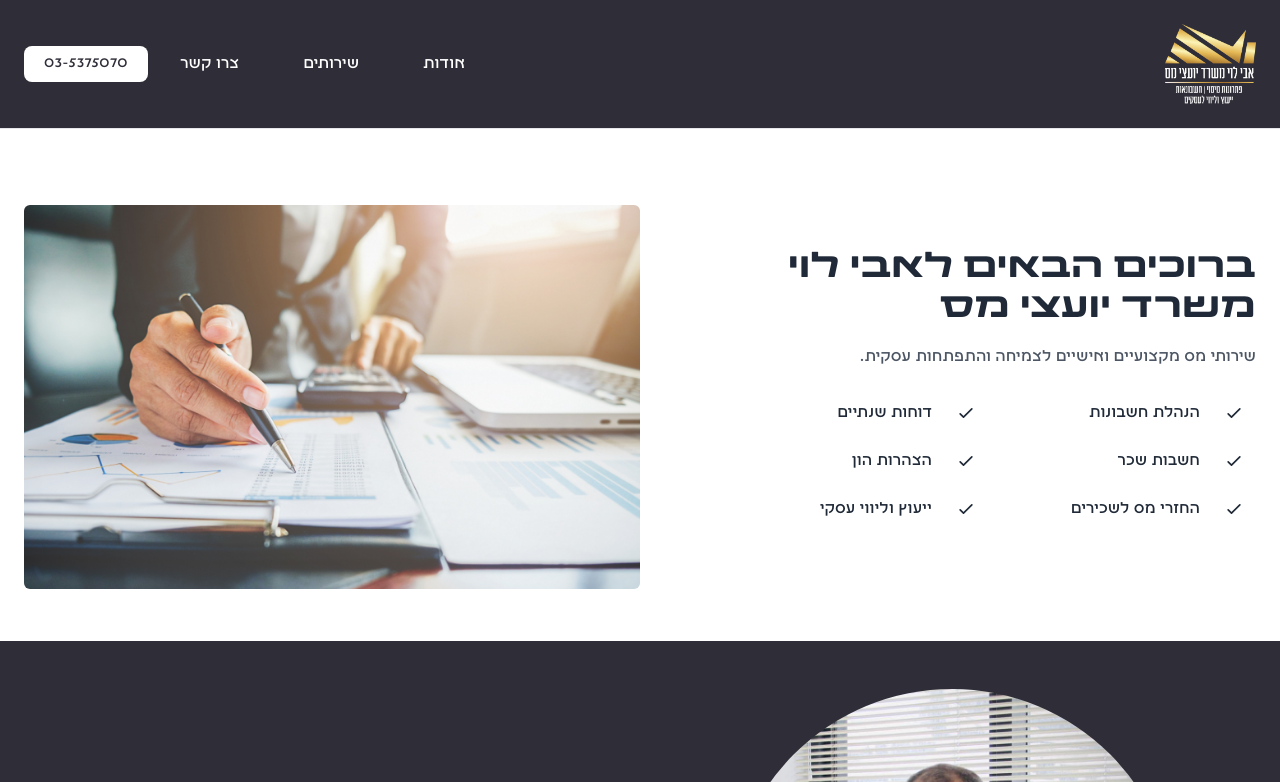
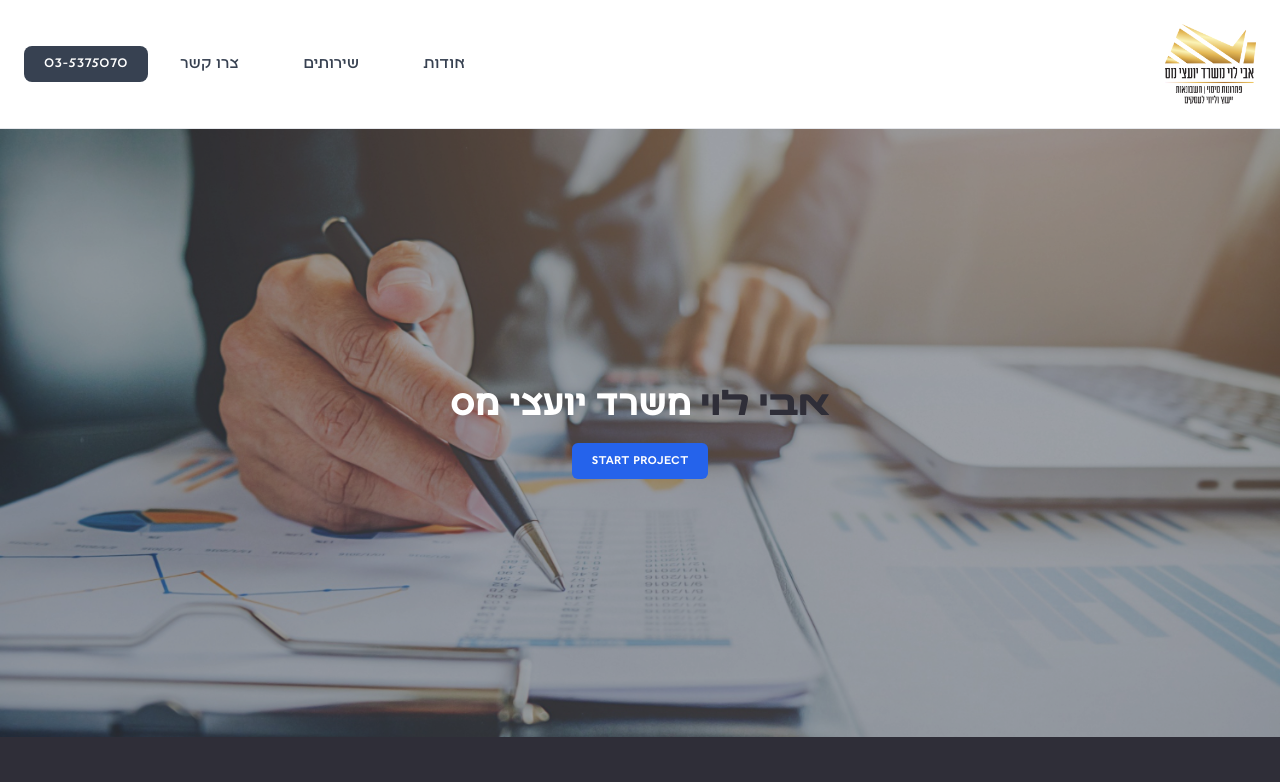
Before and after one commit to yuvalnsn/avi-tax-website, a website: page build/index.html in a window 1280 px wide. Shown: the top 782 px of the page. Drawn offline with nearby package versions, Linux system fonts and the light colour scheme.

Commit message:
changed hero

```diff
--- a/build/index.html
+++ b/build/index.html
@@ -62,11 +62,11 @@
 
 <header class="bg-white dark:bg-gray-900">
     <!--    navbar-->
-    <nav x-data="{ isOpen: false }" class="border-b bg-greyNew dark:border-gray-700">
+    <nav x-data="{ isOpen: false }" class="border-b dark:border-gray-700">
         <div class="container px-6 py-6 mx-auto lg:flex lg:justify-between lg:items-center">
             <div class="flex items-center justify-between">
                 <a href="#">
-                    <img class="w-auto h-20 sm:h-20" src="assets/avilogowhite.png" alt="">
+                    <img class="w-auto h-20 sm:h-20" src="assets/AviLevi_Logo.png" alt="">
                 </a>
 
                 <!-- Mobile menu button -->
@@ -91,16 +91,16 @@
             <div x-cloak :class="[isOpen ? 'translate-x-0 opacity-100 ' : 'opacity-0']"
                  class="absolute inset-x-0 z-20 w-full px-6 py-4 transition-all duration-300 ease-in-out bg-white shadow-md lg:bg-transparent lg:dark:bg-transparent lg:shadow-none dark:bg-gray-900 lg:mt-0 lg:p-0 lg:top-0 lg:relative lg:w-auto lg:opacity-100 lg:translate-x-0 lg:flex lg:items-center">
                 <div class="flex flex-col space-y-8 lg:flex-row lg:items-center lg:space-y-0 lg:-px-8">
-                    <a class="block font-medium text-white dark:text-gray-200 lg:mx-8 hover:text-gray-900 dark:hover:text-gray-400 hover:underline"
+                    <a class="block font-medium text-gray-700 dark:text-gray-200 lg:mx-8 hover:text-gray-900 dark:hover:text-gray-400 hover:underline"
                        href="#about">אודות</a>
-                    <a class="block font-medium text-white dark:text-gray-200 lg:mx-8 hover:text-gray-900 dark:hover:text-gray-400 hover:underline"
+                    <a class="block font-medium text-gray-700 dark:text-gray-200 lg:mx-8 hover:text-gray-900 dark:hover:text-gray-400 hover:underline"
                        href="#services">שירותים</a>
                     <a href="#contact"
-                       class="block font-medium text-white dark:text-gray-200 lg:mx-8 hover:text-gray-900 dark:hover:text-gray-400 hover:underline"
+                       class="block font-medium text-gray-700 dark:text-gray-200 lg:mx-8 hover:text-gray-900 dark:hover:text-gray-400 hover:underline"
                     >צרו קשר</a>
 
                     <a href="tel:03-5375070">
-                        <button class="flex items-center justify-center px-5 py-2 text-sm font-medium tracking-wide text-center text-greyNew capitalize transition-colors duration-300 transform bg-white rounded-lg hover:bg-gray-600 focus:outline-none focus:bg-gray-600 font-custom">
+                        <button class="flex items-center justify-center px-5 py-2 text-sm font-medium tracking-wide text-center text-white capitalize transition-colors duration-300 transform bg-gray-700 rounded-lg hover:bg-gray-600 focus:outline-none focus:bg-gray-600 font-custom">
                             03-5375070
                         </button>
                     </a>
@@ -110,71 +110,16 @@
         </div>
     </nav>
     <!--hero-->
-    <div class="container flex flex-col px-6 py-10 mx-auto space-y-6 lg:h-[32rem] lg:py-16 lg:flex-row lg:items-center">
-        <div class="w-full lg:w-1/2">
-            <div class="lg:max-w-lg">
-                <h1 class="text-3xl font-semibold tracking-wide text-gray-800 dark:text-white lg:text-4xl">ברוכים הבאים
-                    לאבי לוי משרד יועצי מס</h1>
-                <p class="mt-4 text-gray-600 dark:text-gray-300">שירותי מס מקצועיים ואישיים לצמיחה והתפתחות עסקית.</p>
-                <div class="grid gap-6 mt-8 sm:grid-cols-2">
-                    <div class="flex items-center text-gray-800 -px-3 dark:text-gray-200">
-                        <svg class="w-5 h-5 mx-3" xmlns="http://www.w3.org/2000/svg" fill="none" viewBox="0 0 24 24"
-                             stroke="currentColor">
-                            <path stroke-linecap="round" stroke-linejoin="round" stroke-width="2" d="M5 13l4 4L19 7"/>
-                        </svg>
-
-                        <span class="mx-3">הנהלת חשבונות</span>
-                    </div>
-                    <div class="flex items-center text-gray-800 -px-3 dark:text-gray-200">
-                        <svg class="w-5 h-5 mx-3" xmlns="http://www.w3.org/2000/svg" fill="none" viewBox="0 0 24 24"
-                             stroke="currentColor">
-                            <path stroke-linecap="round" stroke-linejoin="round" stroke-width="2" d="M5 13l4 4L19 7"/>
-                        </svg>
-
-                        <span class="mx-3">דוחות שנתיים</span>
-                    </div>
-                    <div class="flex items-center text-gray-800 -px-3 dark:text-gray-200">
-                        <svg class="w-5 h-5 mx-3" xmlns="http://www.w3.org/2000/svg" fill="none" viewBox="0 0 24 24"
-                             stroke="currentColor">
-                            <path stroke-linecap="round" stroke-linejoin="round" stroke-width="2" d="M5 13l4 4L19 7"/>
-                        </svg>
-
-                        <span class="mx-3">חשבות שכר</span>
-                    </div>
+    <div class="w-full bg-center bg-cover h-[38rem]" style="background-image: url('/build/assets/47.jpg');">
+        <div class="flex items-center justify-center w-full h-full bg-gray-900/40">
+            <div class="text-center">
+                <h1 class="text-3xl font-semibold text-greyNew lg:text-4xl">אבי לוי <span class="text-white">משרד יועצי מס</span> </h1>
+                <button class="w-full px-5 py-2 mt-4 text-sm font-medium text-white capitalize transition-colors duration-300 transform bg-blue-600 rounded-md lg:w-auto hover:bg-blue-500 focus:outline-none focus:bg-blue-500">Start project</button>
+            </div>
+        </div>
+    </div>
 
 
-                    <div class="flex items-center text-gray-800 -px-3 dark:text-gray-200">
-                        <svg class="w-5 h-5 mx-3" xmlns="http://www.w3.org/2000/svg" fill="none" viewBox="0 0 24 24"
-                             stroke="currentColor">
-                            <path stroke-linecap="round" stroke-linejoin="round" stroke-width="2" d="M5 13l4 4L19 7"/>
-                        </svg>
-
-                        <span class="mx-3">הצהרות הון</span>
-                    </div>
-
-                    <div class="flex items-center text-gray-800 -px-3 dark:text-gray-200">
-                        <svg class="w-5 h-5 mx-3" xmlns="http://www.w3.org/2000/svg" fill="none" viewBox="0 0 24 24"
-                             stroke="currentColor">
-                            <path stroke-linecap="round" stroke-linejoin="round" stroke-width="2" d="M5 13l4 4L19 7"/>
-                        </svg>
-
-                        <span class="mx-3">החזרי מס לשכירים</span>
-                    </div>
-                    <div class="flex items-center text-gray-800 -px-3 dark:text-gray-200">
-                        <svg class="w-5 h-5 mx-3" xmlns="http://www.w3.org/2000/svg" fill="none" viewBox="0 0 24 24"
-                             stroke="currentColor">
-                            <path stroke-linecap="round" stroke-linejoin="round" stroke-width="2" d="M5 13l4 4L19 7"/>
-                        </svg>
-
-                        <span class="mx-3">ייעוץ וליווי עסקי</span>
-                    </div>
-                </div>
-            </div>
-        </div>
-
-        <div class="flex items-center justify-center w-full h-96 lg:w-1/2">
-            <img class="object-cover w-full h-full max-w-2xl rounded-md" src="assets/47.jpg" alt="glasses photo">
-        </div>
     </div>
 </header>
 
@@ -588,7 +533,7 @@
         <p class="text-sm text-white dark:text-gray-300"> כל הזכויות שמורות אבי לוי משרד יועצי מס בע״מ ©2024</p>
 
         <a href="#">
-            <img class="w-auto h-20" src="assets/avilogowhite.png" alt="">
+            <img class="w-auto h-20" src="/assets/avilogowhite.png" alt="">
         </a>
     </div>
 </footer>
```
Also changed, not shown: build/check2.html (added, +71 -0 lines), build/check.html (added), build/css/style.css.
